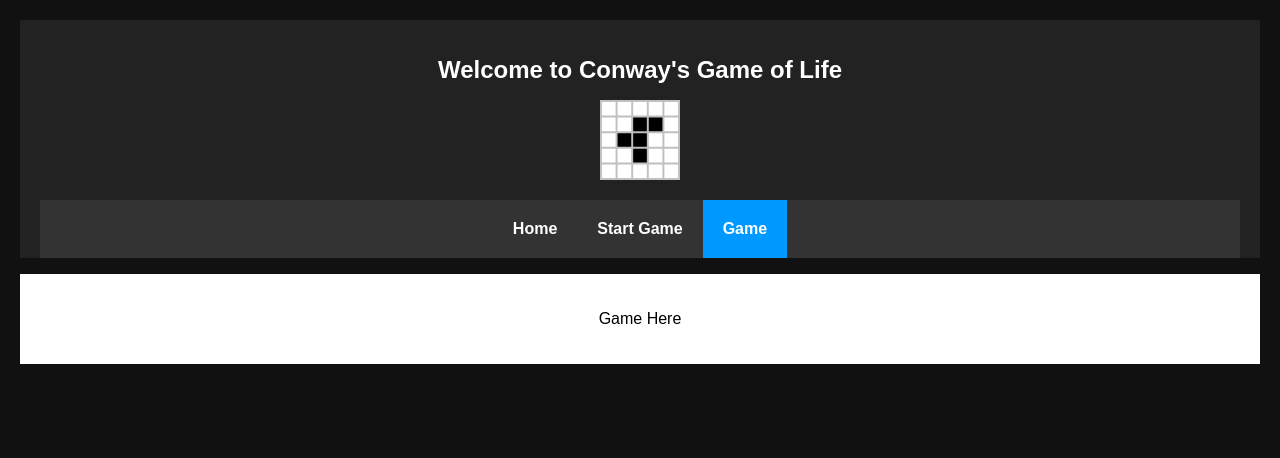
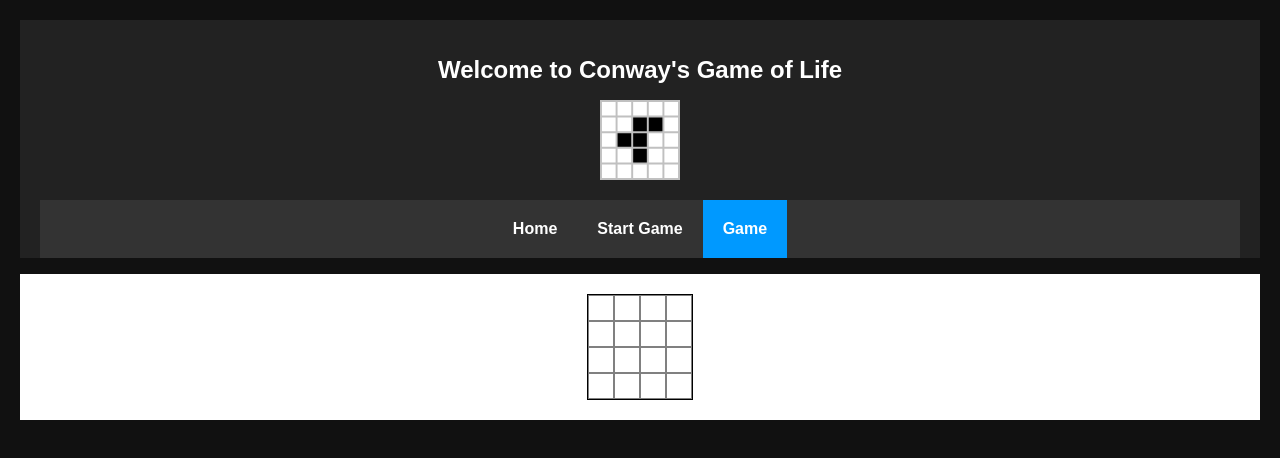
Before and after one commit to JRSoftware92/game-of-life-react, a React (Create React App) app: page /#/game in a window 1280 px wide. Shown: the top 458 px of the page. Built offline with nearby package versions, Linux system fonts and the light colour scheme.

Commit message:
Added Grid to UI

```diff
--- /dev/null
+++ b/src/css/grid.css
@@ -0,0 +1,30 @@
+.grid {
+    margin-left: auto;
+    margin-right: auto;
+    display: table;
+    border: 1px solid black;
+}
+
+.grid-row {
+    display: table-row
+}
+
+.grid-tile {
+    display: table-cell;
+}
+
+.tile {
+    display: table-cell;
+    height: 24px;
+    width: 24px;
+    border: 1px solid grey;
+    margin: 1px;
+}
+
+.black {
+    color: #000;
+}
+
+.white {
+    color: #FFF;
+}
--- a/src/js/Game.js
+++ b/src/js/Game.js
@@ -1,10 +1,13 @@
 import React, { Component } from "react";
+
+import Grid from "./grid/Grid";
 
 class Game extends Component {
     render() {
       return (
         <div id="game-content">
-          <p>Game Here</p>
+          <Grid rows="4" columns="4">
+          </Grid>
         </div>
       );
     }
--- a/src/js/grid/Grid.js
+++ b/src/js/grid/Grid.js
@@ -1,20 +1,33 @@
 import React, { Component } from "react";
+
+import gridUtils from "./GridUtils";
+import "../../css/grid.css";
 
 class Grid extends Component {
     render() {
-        var blackBox = '&#9724;';
-        var whiteBox = '&#9723;';
+        var dataGrid = this.props.grid;
+        var numRows = this.props.rows;
+        var numColumns = this.props.columns;
+
+        if(!dataGrid){
+            dataGrid = gridUtils.emptyGrid(numRows, numColumns);
+        }
 
         var rows = [];
-        var tiles = [];
 
+        var row;
         var tile;
-
-        for(var i = 0; i < this.props.columns; i++){
-            tiles.push()
+        for(var i = 0; i < numRows; i++){
+            row = [];
+            for(var j = 0; j < numColumns; j++){
+                // tile = dataGrid[i][j] ? <span className="grid-tile">&#9724;</span> : <span className="grid-tile">&#9723;</span>;
+                tile = dataGrid[i][j] ? <div className="tile black"></div> : <div className="tile white"></div>;
+                row.push(tile);
+            }
+            rows.push(<div className="grid-row">{row}</div>);
         }
 
-        return rows;
+        return <div className="grid">{rows}</div>;
     }
   }
 
--- /dev/null
+++ b/src/js/grid/GridUtils.js
@@ -0,0 +1,21 @@
+
+var emptyGrid = function(numRows, numColumns){
+    var grid = [];
+    var row;
+
+    for(var i = 0; i < numRows; i++){
+      row = [];
+      for(var j = 0; j < numColumns; j++){
+        row.push(0);
+      }
+      grid.push(row);
+    }
+
+    return grid;
+}
+
+const gridUtils = {
+    emptyGrid: emptyGrid
+}
+
+export default gridUtils;
```
Also changed, not shown: src/js/grid/GridReducer.js (+2 -14 lines).
